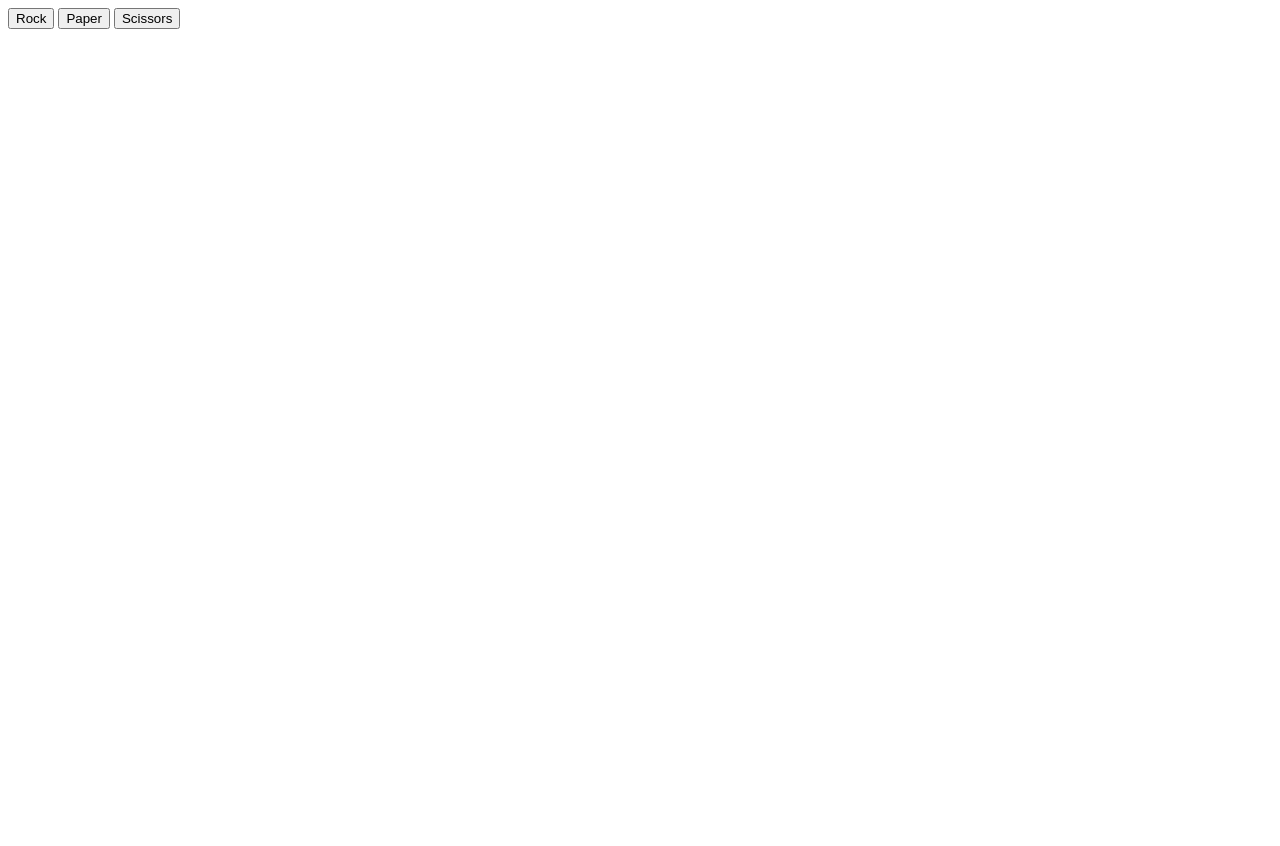
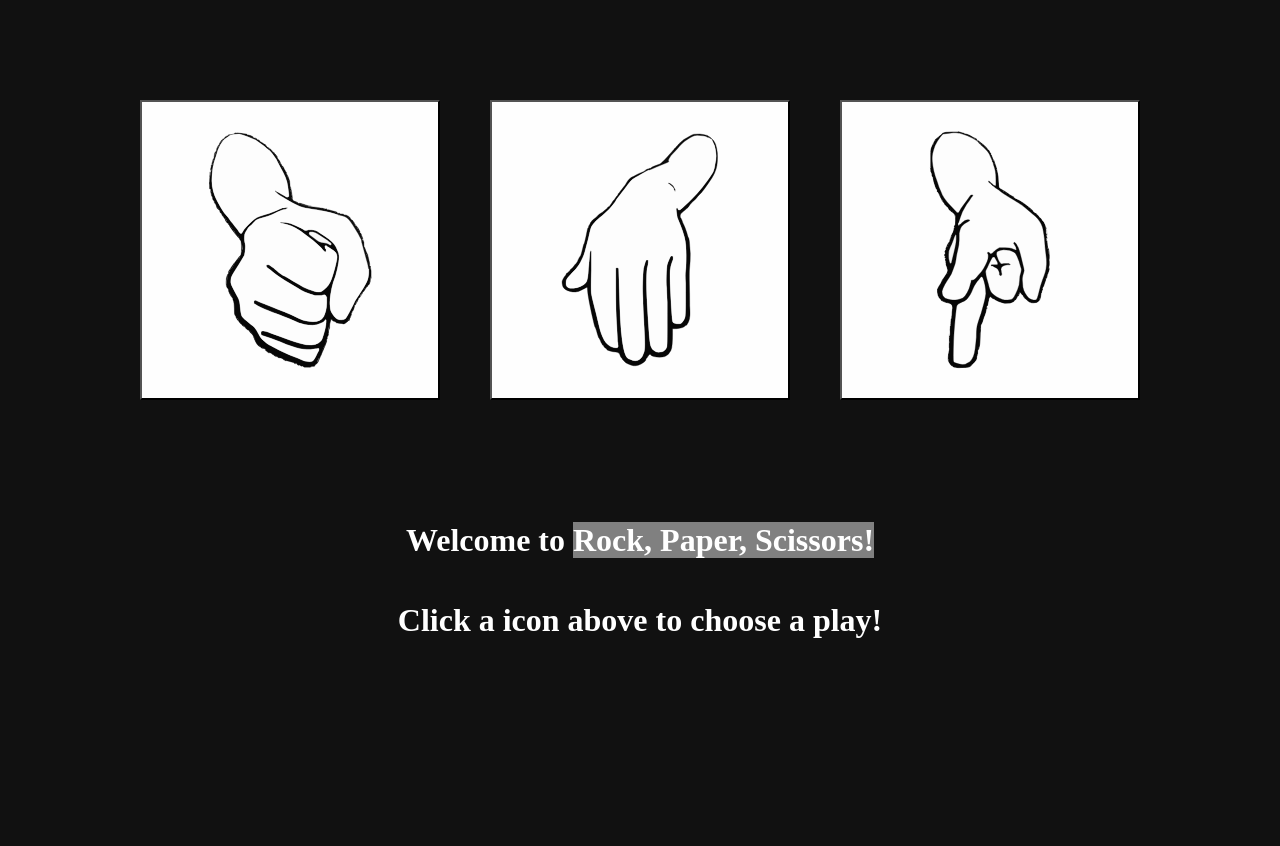
Before and after one commit to c832026/rock-paper-scissors, a plain HTML site: page index.html in a window 1280 px wide. Before the commit the page ends 800 px from the top, so only its background shows below. Drawn offline with Linux system fonts and the light colour scheme.

Commit message:
Update UI and setup a new reset button

```diff
--- a/index.html
+++ b/index.html
@@ -5,12 +5,18 @@
     <meta http-equiv="X-UA-Compatible" content="IE=edge">
     <meta name="viewport" content="width=device-width, initial-scale=1.0">
     <title>Rock-Paper-Scissors</title>
+    <link rel="stylesheet" href="styles.css">
     <script src="rock-paper-scissors.js" defer></script>
 </head>
 <body>
-    <button id="rock">Rock</button>
-    <button id="paper">Paper</button>
-    <button id="scissors">Scissors</button>
-    <div id="result"></div>
+    <div class="ver-flex-container">
+        <div class="flex-container">
+            <button id="rock"></button>
+            <button id="paper"></button>
+            <button id="scissors"></button>
+        </div>
+        <div id="result"></div>
+        <div><button id="reset-btn">Restart the game<span id="press-icon">&darr;</span></button></div>
+    </div>
 </body>
 </html>
--- a/rock-paper-scissors.js
+++ b/rock-paper-scissors.js
@@ -10,11 +10,14 @@ function checkWinner() {
     playerScore = score['player'];
     comScore = score['com'];
     if (playerScore === 5) {
-        result.textContent = `You win, congratz! | Final Result - Player: ${playerScore}, Computer: ${comScore}`;
+        result.innerHTML = `Congratz, You win!<br> Final Result - Player: ${playerScore}, Computer: ${comScore}`;
         playBtns.forEach((btn) => btn.removeEventListener('click', playRound));
+        // Show the reset-button after game end
+        resetBtn.style.visibility = 'visible';
     } else if (comScore === 5) {
-        result.textContent = `Sorry, you lose. | Final Result - Player: ${playerScore}, Computer: ${comScore}`;
+        result.innerHTML = `Sorry, you lose.<br> Final Result - Player: ${playerScore}, Computer: ${comScore}`;
         playBtns.forEach((btn) => btn.removeEventListener('click', playRound));
+        resetBtn.style.visibility = 'visible';
     }
 }
 
@@ -66,8 +69,8 @@ function playRound(event) {
     } else {
         message = "Input is not valid!";
     }
-    message += ` - Player: ${score['player']}, Computer: ${score['com']}`;
-    result.textContent = message;
+    message += ` </br>Player: ${score['player']}, Computer: ${score['com']}`;
+    result.innerHTML = message;
 
     // Print the result and end the game if someone wins 5 rounds
     checkWinner();
@@ -75,21 +78,30 @@ function playRound(event) {
 
 // Play rock-paper-scissors game until someone wins 5 rounds
 function game() {
-
-    // play 1 round of the game each time player clicked on a button
+    // Text for game-info
+    result.innerHTML = 'Welcome to <span class="empha-text">Rock, Paper, Scissors!</span><br>Click a icon above to choose a play!';
+    // Setup reset functionality and hide the reset-button
+    resetBtn.addEventListener('click', () => {
+        game();
+        score = {player: 0, com: 0};
+        playerScore = 0, comScore = 0;
+    }, {once: true});
+    resetBtn.style.visibility = 'hidden';
+    // Play 1 round of the game each time player clicked on a button
     playBtns.forEach((btn) => {
         btn.addEventListener('click', playRound);
     });
 }
 
 // Global variables for the game
-const score = {player: 0, com: 0};
+let score = {player: 0, com: 0};
 let playerSelection;
 let playerScore;
 let comScore;
 
 // Select nodes we need for the game
-const playBtns = document.querySelectorAll('button');
+const playBtns = document.querySelectorAll('div.flex-container>button');
 const result = document.querySelector('#result');
+const resetBtn = document.querySelector('#reset-btn');
 
 game();
--- /dev/null
+++ b/styles.css
@@ -0,0 +1,65 @@
+body {
+    box-sizing: border-box;
+    width: 80vw;
+    margin: 0 auto;
+    background-color: #111111;
+    color: white;
+}
+
+.ver-flex-container {
+    display: flex;
+    flex-flow: column nowrap;
+    align-items: center;
+    gap: 100px;
+    padding-top: 100px;
+}
+
+.flex-container {
+    display: flex;
+    gap: 50px;
+}
+
+.flex-container>* {
+    flex: 0 0 auto;
+    height: 300px;
+    width: 300px;
+}
+
+.empha-text {
+    background-color: grey;
+}
+
+#result {
+    font-size: 32px;
+    font-weight: bold;
+    text-align: center;
+    line-height: 2.5;
+}
+
+#rock {
+    background-image: url(./static/rock.svg)
+}
+
+#paper {
+    background-image: url(./static/paper.svg)
+}
+
+#scissors {
+    background-image: url(./static/scissors.svg)
+}
+
+#reset-btn {
+    padding: 30px 200px;
+    border-radius: 15px;
+    font-family: Verdana, Geneva, Tahoma, sans-serif;
+    font-weight: bold;
+    font-size: large;
+}
+
+#press-icon {
+    border:1px solid black;
+    display: inline-block;
+    width: 20px;
+    height: 20px;
+    margin-left: 10px;
+}
```
Also changed, not shown: static/paper.svg (added), static/rock.svg (added), static/scissors.svg (added).
